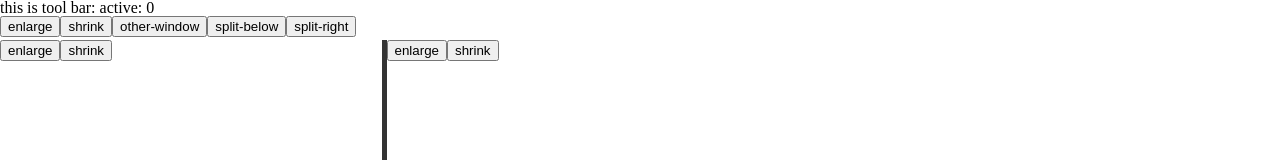
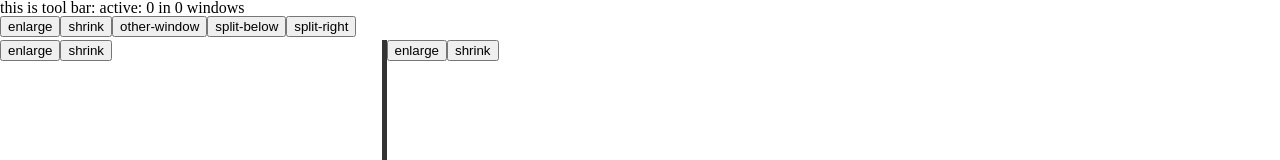
Before and after one commit to peccu/noname-layout, a Vue app: page / in a window 1280 px wide. Shown: the top 160 px of the page. Built offline with nearby package versions, Linux system fonts and the light colour scheme.

Commit message:
add window store and some mini split structure

```diff
--- a/src/components/FrameArea.vue
+++ b/src/components/FrameArea.vue
@@ -1,5 +1,6 @@
 <template>
   <ToolBar :activeWindow="activeWindow"
+       :windowCount="windowCount"
        @other-window="otherWindow()"
        @split-below="splitBelow()"
        @split-right="splitRight()"
@@ -48,13 +49,29 @@
    data(){
      return {
        postFontSize: 10.0,
-       activeWindow: 0
+       activeWindow: 0,
+       windowCount: 0
      }
    },
    methods:{
      otherWindow(){
-       this.activeWindow += 1
-     }
+       this.activeWindow = (this.activeWindow + 1) % this.windowCount
+     },
+     splitBelow(){
+       console.log('before')
+       this.$store.commit('splitBelow', {nth: this.activeWindow, currentWindow: {buffer: "some buffer"}})
+       console.log(this.$store.state.windows)
+       this.windowCount = this.$store.state.windows.length
+     },
+     splitRight(){
+       this.$store.commit('splitRight', {nth: this.activeWindow, currentWindow: {buffer: "some buffer"}})
+       console.log(this.$store.state.windows)
+       this.windowCount = this.$store.state.windows.length
+     },
+     enlarge(){
+     },
+     shrink(){
+     },
    }
  }
 </script>
--- a/src/components/ToolBar.vue
+++ b/src/components/ToolBar.vue
@@ -1,6 +1,6 @@
 <template>
   <div class="tool">
-    <h1>this is tool bar: active: {{activeWindow}}</h1>
+    <h1>this is tool bar: active: {{activeWindow}} in {{windowCount}} windows</h1>
     <button v-for="(key, i) in emits" :key="i" @click="$emit(key)">{{key}}</button>
   </div>
 </template>
@@ -14,7 +14,8 @@
    name: 'ToolBar',
    props: {
      msg: String,
-     activeWindow: Number
+     activeWindow: Number,
+     windowCount: Number
    },
    emits: emits,
    data(){
--- a/src/main.js
+++ b/src/main.js
@@ -1,4 +1,7 @@
 import { createApp } from 'vue'
 import App from './App.vue'
+import store from './store/store.js'
 
-createApp(App).mount('#app')
+const app = createApp(App)
+app.mount('#app')
+app.use(store)
--- /dev/null
+++ b/src/store/store.js
@@ -0,0 +1,30 @@
+import { createStore } from 'vuex'
+
+// Create a new store instance.
+export default createStore({
+  state () {
+    return {
+      count: 0,
+      frames: [],
+      windows: [],
+      buffers: []
+    }
+  },
+  mutations: {
+    increment (state) {
+      state.count++
+    },
+    splitBelow (state, payload) {
+      const newWindow = {
+        buffer: payload.currentWindow.buffer
+      }
+      state.windows.splice(payload.nth, 0, newWindow)
+    },
+    splitRight (state, payload) {
+      const newWindow = {
+        buffer: payload.currentWindow.buffer
+      }
+      state.windows.splice(payload.nth, 0, newWindow)
+    }
+  }
+})
```
